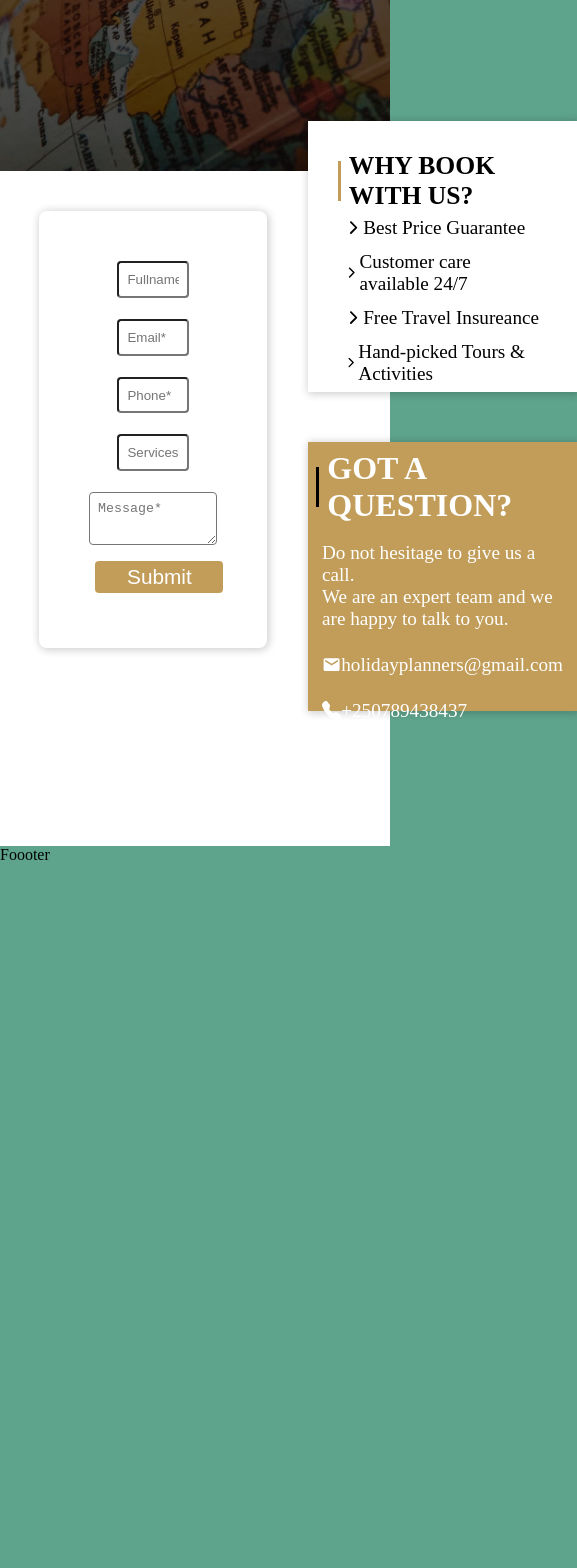
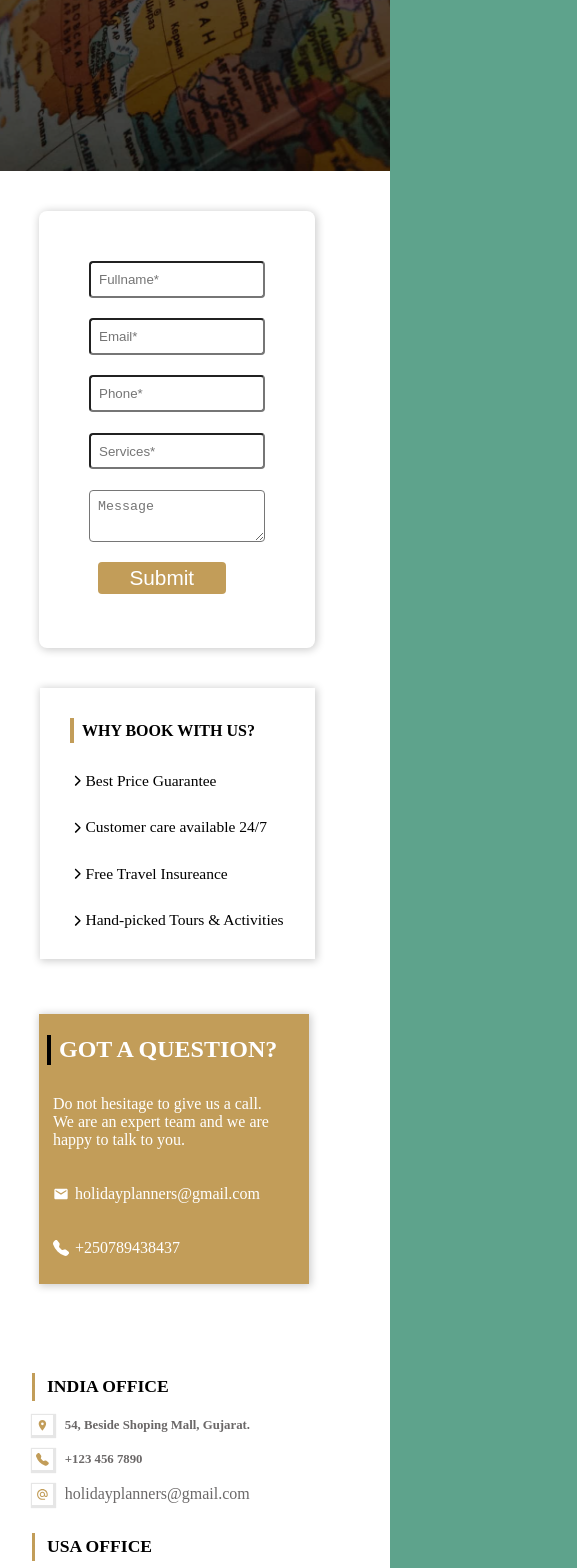
Before and after one commit to GarrixA/HolidayPlanner, a React (Vite) app: page /ContactUs in a window 390 px wide. Shown: the part 420-1988 px from the top of the page, 577 px wide, since content can reach past the window. Before the commit the page ends 1284 px from the top, so only its background shows below. Built offline with nearby package versions, Linux system fonts and the light colour scheme.

Commit message:
contact us

```diff
--- /dev/null
+++ b/src/Components/Arrays/Address.jsx
@@ -0,0 +1,22 @@
+import React from 'react'
+
+const address = [
+    {
+        tittle: 'INDIA OFFICE',
+        address: '54, Beside Shoping Mall, Gujarat.',
+        phone: '+123 456 7890',
+        email: 'holidayplanners@gmail.com',
+    },{
+        tittle: 'USA OFFICE',
+        address: '888 S Greenville, TX 75081, United States.',
+        phone: '+123 456 7890',
+        email: 'holidayplannersusa@gmail.com',
+    },{
+        tittle: 'VICTORIA OFFICE',
+        address: 'Main Street, Victoria 8007.',
+        phone: '+123 456 7890',
+        email: 'holidayplannersvic@gmail.com',
+    }
+]
+
+export default address
--- a/src/Components/Elements/ContactUs.jsx
+++ b/src/Components/Elements/ContactUs.jsx
@@ -3,6 +3,11 @@ import './styles/Contacts.css';
 import {IoIosArrowForward} from 'react-icons/io';
 import {BsTelephoneFill} from 'react-icons/bs';
 import { MdEmail } from 'react-icons/md';
+import {MdLocationOn} from 'react-icons/md'
+import {MdAlternateEmail} from 'react-icons/md'
+import {IoPinOutline} from 'react-icons/io5'
+import {BsFillTelephoneFill} from 'react-icons/bs'
+import address from '../Arrays/Address';
 
 function ContactUs() {
     return (
@@ -19,7 +24,7 @@ function ContactUs() {
                     <input type="text" placeholder='Email*'/>
                     <input type="text" placeholder='Phone*'/>
                     <input type="text" placeholder='Services*'/>
-                    <textarea placeholder='Message*'></textarea>
+                    <textarea type="text" placeholder='Message'></textarea>
                     <div className='form-btn'>
                         <button type='submit'>Submit</button>
                     </div>
@@ -41,6 +46,25 @@ function ContactUs() {
 
                 </div>
             </div>
+            <div className="add-map">
+                <div className="address">
+                {
+                    address.map(addr =>(
+                    <div key={addr.id} className='adr-wr'>
+                        <div className="address-wrap">
+                            <h2 className='wr' style={{color: 'black'}}><IoPinOutline className='titt'/> {addr.tittle}</h2>
+                            <h4 className='wr'><MdLocationOn className='adr'/>{addr.address}</h4>
+                            <h4 className='wr'><BsFillTelephoneFill className='phn'/>{addr.phone}</h4>
+                            <p className='wr'><MdAlternateEmail className='mail'/>{addr.email}</p>
+                        </div>
+                    </div>
+                    ))
+                }
+                </div>
+                <div className="map">
+                <iframe src="https://www.google.com/maps/embed?pb=!1m18!1m12!1m3!1d15949.754738963382!2d30.045424035609884!3d-1.9789639680499311!2m3!1f0!2f0!3f0!3m2!1i1024!2i768!4f13.1!3m3!1m2!1s0x19dca5e63098d97f%3A0xdaa7651b956b2af4!2sMumena%2C%20Kigali!5e0!3m2!1sen!2srw!4v1697532718538!5m2!1sen!2srw" width="600" height="450" style={{border:'0', width: '100%', height:'100%'}} allowfullscreen="" loading="lazy" referrerpolicy="no-referrer-when-downgrade"></iframe>
+                </div>
+            </div>
         </div>
     )
 }
--- a/src/Components/Elements/TourList.jsx
+++ b/src/Components/Elements/TourList.jsx
@@ -2,8 +2,10 @@ import React from 'react'
 
 function TourList() {
     return (
-        <div>
-            Tourlist
+        <div className='main-tourlist'>
+            <div className="tourlist-image">
+                <h1>Tour List</h1>
+            </div>
         </div>
     )
 }
--- a/src/Components/Elements/styles/Contacts.css
+++ b/src/Components/Elements/styles/Contacts.css
@@ -29,7 +29,7 @@
 /* contact body */
 .contacts-body{
     width: 100%;
-    height: 80vh;
+    padding-bottom: 4.7rem;
     background-color: #fff;
     display: flex;
     justify-content: space-evenly;
@@ -157,3 +157,232 @@
     height: 30vh;
     background-color: #c29d59;
 }
+
+
+/* in body part at map and contacts location  */
+.add-map{
+    display: flex;
+    gap: 2rem;
+    background-color: #fff;
+    padding-bottom: 6rem;
+}
+
+.address-wrap{
+    display: flex;
+    flex-direction: column;
+    justify-content: space-evenly;
+    height: 10rem;
+    margin-left: 3rem;
+}
+
+.mail{
+    box-shadow:1px 1px 1px 2px rgba(0, 0, 0, 0.098);
+    padding: 4px;
+    color: #c29d59;
+    font-size: 1.2rem;
+}
+.adr{
+    box-shadow:1px 1px 1px 2px rgba(0, 0, 0, 0.098);
+    padding: 4px;
+    color: #c29d59;
+    font-size: 1.4rem;
+}
+
+.titt{
+    color: #c29d59;
+    font-size: 1.2rem;
+    background-color: #c29d59;
+    width: 5px;
+    height: 28px;
+}
+
+.phn{
+    box-shadow:1px 1px 1px 2px rgba(0, 0, 0, 0.098);
+    padding: 4px;
+    color: #c29d59;
+    font-size: 1.2rem;
+}
+
+.wr{
+    display: flex;
+    flex-direction: row;
+    align-items: center;
+    gap: 12px;
+    color: rgb(107, 104, 104);
+}
+
+.map{
+    width: 80%;
+    height: 500px;
+    margin-left: 4rem;
+}
+
+/* responsive */
+@media (max-width: 414px){
+    .contacts-container{
+        max-width: 414px;
+    }
+    .contacts-image{
+        max-width: 100%;
+    }
+    .contacts-overlay{
+        max-width: 100%;
+        display: flex;
+        align-items: center;
+    }
+    .contacts-image h1 {
+        color: #fff;
+        font-size: 4rem;
+    }
+    .contacts-body form textarea {
+        width: 90%;
+        height: 10%;
+        padding: 8px;
+        border-radius: 4px;
+    }
+    .contacts-body {
+        max-width: 100%;
+        padding-bottom: 4.7rem;
+        background-color: #fff;
+        display: flex;
+        flex-direction: column;
+        justify-content: space-evenly;
+    }
+    .contacts-body form {
+        display: flex;
+        flex-direction: row;
+        flex-wrap: wrap;
+        width: 45%;
+        gap: 16px;
+        background-color: #fff;
+        height: 40vh;
+        box-shadow: 1px 1px 8px 1px rgba(3, 3, 3, 0.2);
+        justify-content: space-evenly;
+        padding: 50px;
+        position: relative;
+        bottom: -40px;
+        left: 10%;
+        border-radius: 8px;
+    }
+    .contacts-body form input {
+        height: 2vh;
+        width: 100%;
+        border-radius: 4px;
+        padding: 8px;
+    }
+    .contacts-questions {
+        display: flex;
+        flex-direction: column;
+        margin-left: 0rem;
+        /* background-color: red; */
+        height: 80vh;
+        justify-content: space-between;
+        max-width: 414px;
+    }
+    .why {
+        padding: 30px;
+        height: 25vh;
+        display: flex;
+        flex-direction: column;
+        justify-content: space-between;
+        position: relative;
+        bottom: -80px;
+        left: 40px;
+        width: 55%;
+        box-shadow: 1px 1px 8px 1px rgba(3, 3, 3, 0.2);
+        background-color: #fff;
+    }
+    .why span h1 {
+        font-size: 1rem;
+    }
+    .why span .line {
+        width: 4px;
+        height: 25px;
+        background-color: #c29d59;
+    }
+    .ask {
+        display: flex;
+        align-items: center;
+        font-size: .97rem;
+        margin: 0px;
+        /* background-color: red; */
+    }
+    .question {
+        max-width: 65%;
+        margin-left: 10%;
+        display: flex;
+        flex-direction: column;
+        justify-content: space-evenly;
+        gap: 12px;
+        box-shadow: 1px 1px 8px 1px rgba(3, 3, 3, 0.2);
+        /* background-color: #fff; */
+        padding: 8px;
+        height: 30vh;
+        background-color: #c29d59;
+    }
+    .question span h1{
+        font-size: 1.5rem;
+    }
+    .question span .line{
+        height: 30px;
+    }
+    .quest {
+        display: flex;
+        align-items: center;
+        font-size: 1rem;
+        margin: 6px;
+        color: #fff;
+        gap: 6px;
+    }
+
+    /* the map part */
+    .add-map {
+        max-width: 414px;
+        display: flex;
+        flex-direction: column;
+        gap: 2rem;
+        background-color: #fff;
+        padding-bottom: 16rem;
+    }
+    .add-map .address{
+        max-width: 414px;
+    }
+    .map {
+        width: 80%;
+        height: 200px;
+        margin-left: 1.5rem;
+    }
+
+    .address-wrap {
+        display: flex;
+        flex-direction: column;
+        justify-content: space-evenly;
+        height: 10rem;
+        margin-left: 2rem;
+
+    }
+    .address-wrap h2{
+        font-size: 1.1rem;
+    }
+    .address-wrap h4{
+        font-size: .8rem;
+    }
+    .wr {
+        display: flex;
+        flex-direction: row;
+        align-items: center;
+        gap: 12px;
+        color: rgb(107, 104, 104);
+        max-width: 80%;
+    }
+    .wr svg{
+        font-size: .8rem;
+    }
+    .titt {
+        color: #c29d59;
+        font-size: 1.2rem;
+        background-color: #c29d59;
+        width: 3px;
+        height: 28px;
+    }
+}
--- /dev/null
+++ b/src/Components/Elements/styles/Tourlist.css
@@ -0,0 +1,3 @@
+.tourlist-image{
+    width: 100%;
+}
--- a/src/Components/Reusable/Footer.jsx
+++ b/src/Components/Reusable/Footer.jsx
@@ -1,4 +1,5 @@
 import React from 'react'
+import './footer.css'
 
 function Footer() {
     return (
--- a/src/Components/Reusable/Navbar.jsx
+++ b/src/Components/Reusable/Navbar.jsx
@@ -63,8 +63,8 @@ function Navbar( ) {
 
                         <div className="bottom-menu">
                             <div className="menu-links">
-                                <span><Link>Home</Link></span>
-                                <span><Link>About</Link></span>
+                                <span><Link to={'./'} onClick={toggleModal}>Home</Link></span>
+                                <span><Link to={'About'} onClick={toggleModal}>About</Link></span>
                                 <span><Link>Contact us</Link></span>
                                 <span><Link>Amazing tours</Link></span>
                                 <span><Link>Dashboard</Link></span>
--- /dev/null
+++ b/src/Components/Reusable/footer.css
@@ -0,0 +1,5 @@
+/* .footer-container{
+    background-color: red;
+    width: 800px;
+    height: 20vh;
+} */
```
Also changed, not shown: src/images/tour-banner.jpg (added).
